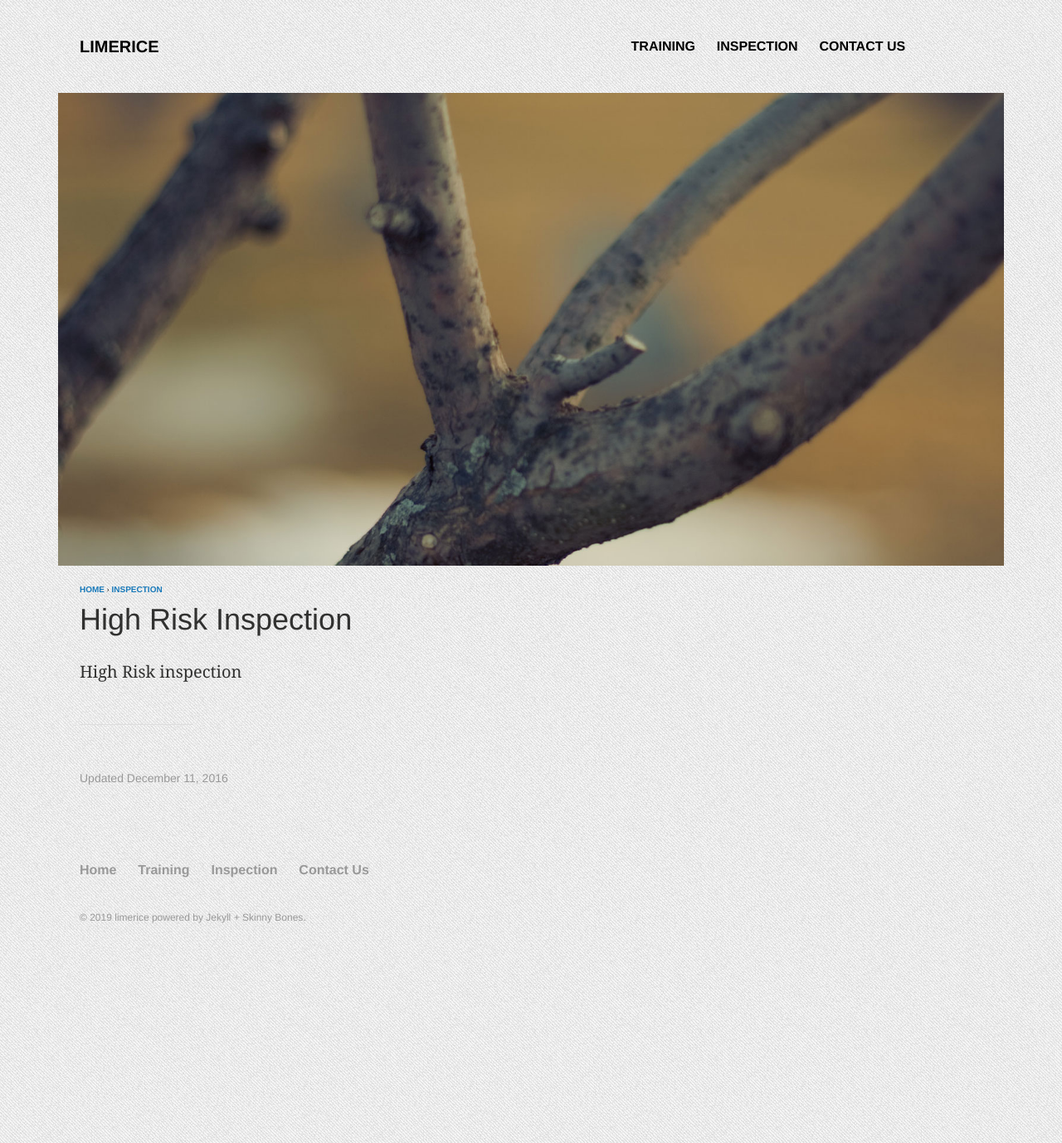
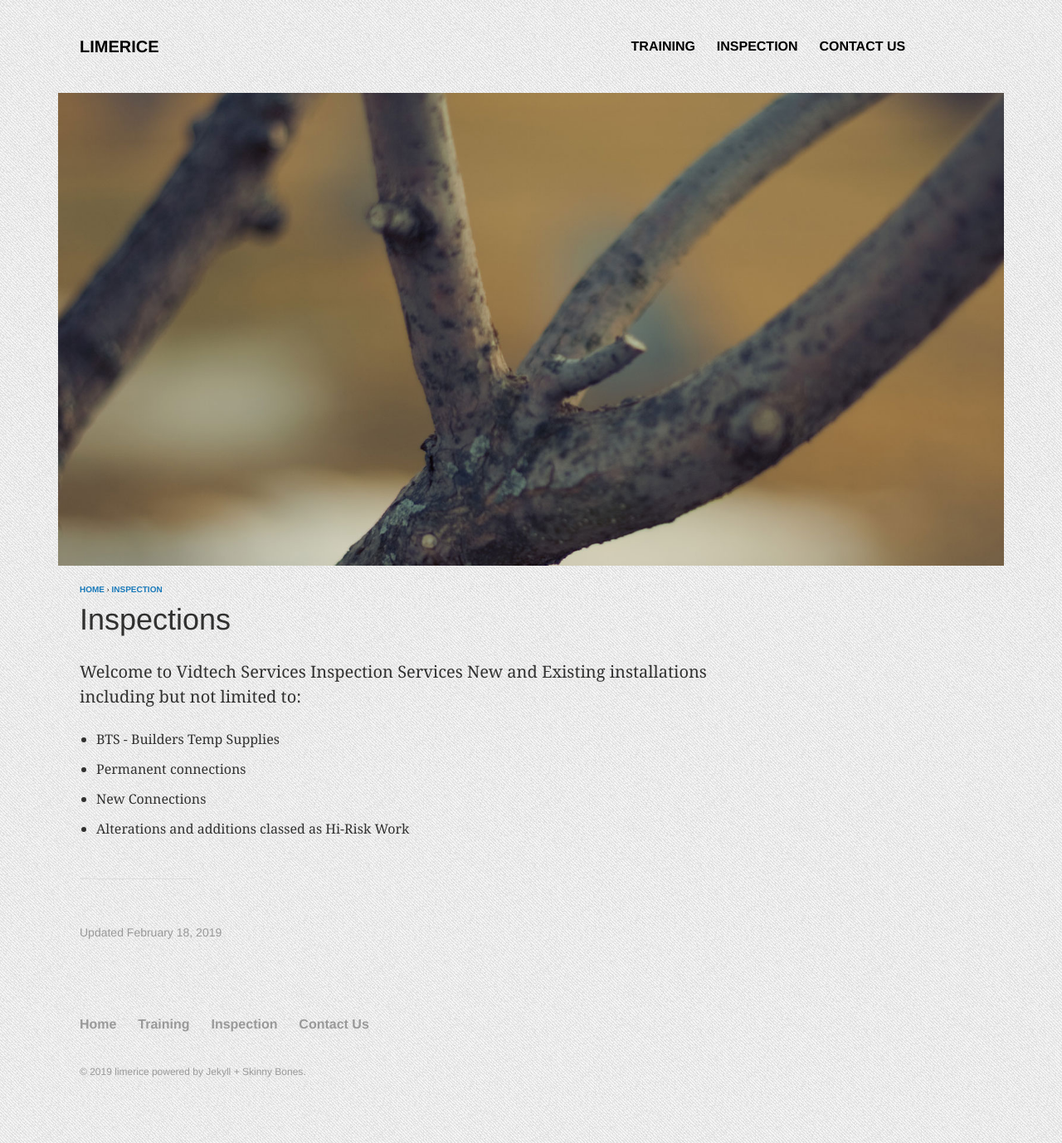
Before and after one commit to DarrenHobern/limerice, a Jekyll site: the page built from _posts/inspection/2016-11-11-highriskinspections.md, in a window 1280 px wide. Shown: the whole page at 83% size. Built offline with Jekyll 4.4.1, drawn with Linux system fonts in a browser that asks for light colours.

Commit message:
added new descriptions
New descriptions to Inspections,PV,EWOFs and t&t

```diff
--- a/_posts/inspection/2016-11-11-highriskinspections.md
+++ b/_posts/inspection/2016-11-11-highriskinspections.md
@@ -1,8 +1,8 @@
 ---
 layout: service
-title: "High Risk Inspection"
+title: "Inspections"
 categories: inspection
-modified: 2016-12-11T16:28:11-13:00
+modified: 2019-02-18T14:01:00-13:00
 comments: false
 ads: false
 share: false
@@ -10,4 +10,9 @@ image:
   feature:  branch-1600x800.jpg
   teaser:   branch-400x250.jpg
 ---
-High Risk inspection
+Welcome to Vidtech Services Inspection Services
+New and Existing installations including but not limited to:
+ - BTS -  Builders Temp Supplies
+ - Permanent connections
+ - New Connections
+ - Alterations and additions classed as  Hi-Risk Work
```
Also changed, not shown: _posts/inspection/2016-11-08-appliancetesting.md (+2 -0 lines), _posts/inspection/2016-11-09-covfordisconnected.md (deleted, +0 -13 lines), _posts/inspection/2016-11-09-electronicwof.md (+9 -3 lines), _posts/inspection/2016-11-10-purchaseassessments.md (deleted, +0 -13 lines), _posts/inspection/2016-11-11-testpage.md (deleted, +0 -13 lines), _posts/inspection/2016-11-13-pvsolar.md (+3 -0 lines), _posts/inspection/2019-02-08-mainswork.md (deleted, +0 -21 lines).
